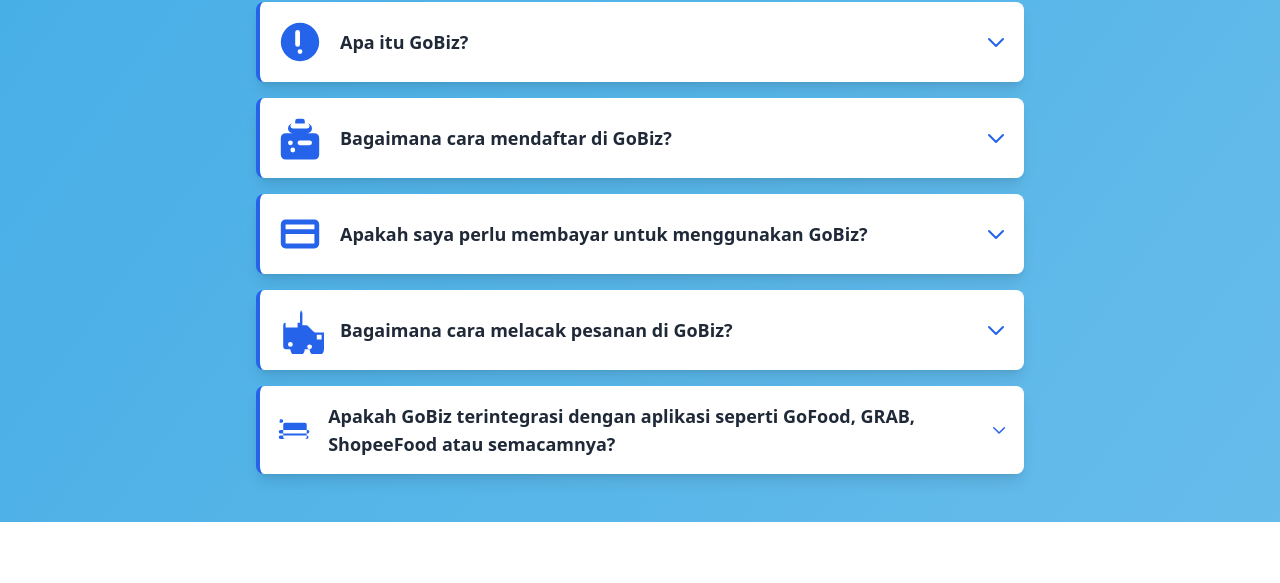
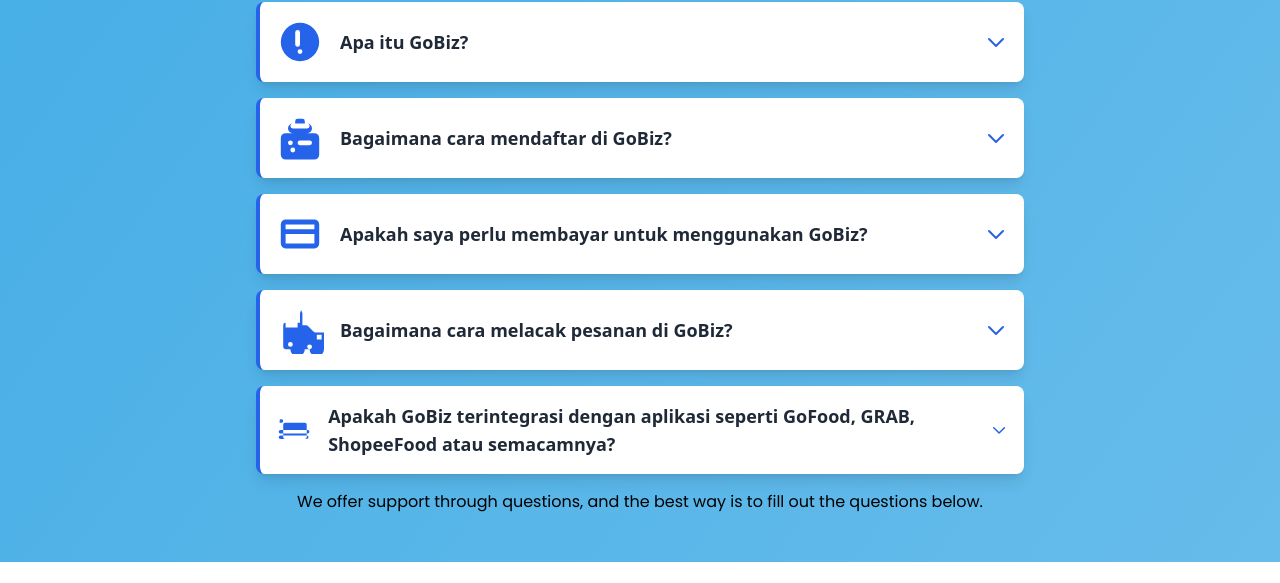
Before and after one commit to gobizid/FAQ, a plain HTML site: page FAQ.html in a window 1280 px wide. Shown: the part 196-779 px from the top of the page. Drawn offline with nearby package versions, Linux system fonts and the light colour scheme; a web font is replaced by a local one.

Commit message:
Refactor FAQ page: Update background gradient animation, contact section, and footer

```diff
--- a/FAQ.html
+++ b/FAQ.html
@@ -39,7 +39,7 @@
     }
 
     body {
-      background: linear-gradient(to bottom right, #05a8ff, #2eb2ff);
+      background: linear-gradient(to bottom right, #17597d, #36a5f5);
       background-size: 400% 400%; /* Ukuran latar belakang */
       animation: gradient-animation 6s ease infinite; /* Durasi dan pengulangan animasi */
     }
@@ -196,6 +196,7 @@
         </div>
       </div>
     </div>
+    <p class="text-black mt-4 text-center" style="font-family: 'Poppins', sans-serif;">We offer support through questions, and the best way is to fill out the questions below.</p>
   </div>
 
 
@@ -253,8 +254,6 @@
                 <button id="close-ad" class="" style="width: 30px; height: 30px; top: -10px;">
                   <span class="material-symbols-outlined" style="font-size: 24px;">cancel</span>
               </button>
-
-
 
                 <div class="flex items-start"> <!-- Menggunakan flex untuk menyusun gambar dan teks secara horizontal -->
                     <img id="advertisement" src="/assets/img/image.png" alt="Iklan" class="max-w-xs h-auto rounded-md mr-4"> <!-- Tambahkan margin-right untuk jarak -->
```
